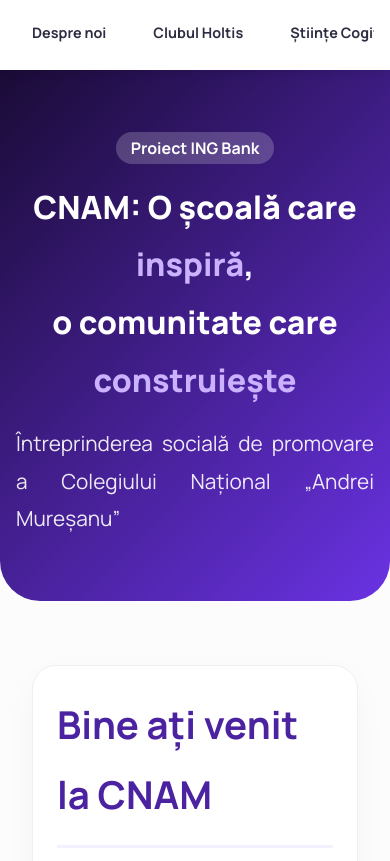
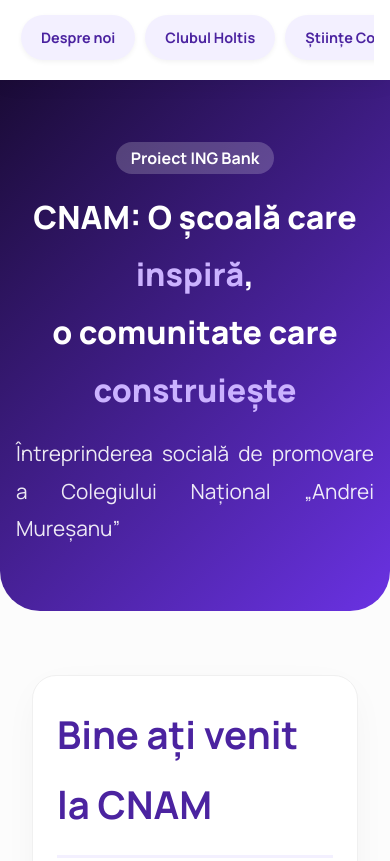
Before and after one commit to paulgiv/proiect-ing1, a website built with Vite: page index.html in a window 390 px wide. Shown: the top 861 px of the page. Built offline with nearby package versions, Linux system fonts and the light colour scheme.

Commit message:
Update style.css

```diff
--- a/src/style.css
+++ b/src/style.css
@@ -2,10 +2,10 @@
 :root {
   --primary-color: #6a32e3;
   --primary-dark: #4b23a0;
-  --secondary-color: #f3f0ff;
+  --secondary-color: #f3f0ff; /* Light Purple */
   --text-color: #2d2d42;
   --bg-color: #fcfcfc;
-  --nav-height: 70px; /* Height of the new top bar */
+  --nav-height: 80px; /* Slightly taller to fit the buttons nicely */
 }
 
 *, *::before, *::after {
@@ -14,13 +14,13 @@
 
 html {
   scroll-behavior: smooth;
-  scroll-padding-top: var(--nav-height); /* Prevents header from covering titles */
+  scroll-padding-top: var(--nav-height);
 }
 
 body {
   font-family: 'Manrope', sans-serif;
   margin: 0;
-  padding-top: var(--nav-height); /* Push content down so nav doesn't cover it */
+  padding-top: var(--nav-height);
   background-color: var(--bg-color);
   color: var(--text-color);
   line-height: 1.8;
@@ -33,9 +33,9 @@ body {
   left: 0;
   width: 100%;
   height: var(--nav-height);
-  background: rgba(255, 255, 255, 0.95); /* Semi-transparent white */
-  backdrop-filter: blur(10px); /* Glass effect */
-  box-shadow: 0 2px 10px rgba(0,0,0,0.1);
+  background: rgba(255, 255, 255, 0.95);
+  backdrop-filter: blur(10px);
+  box-shadow: 0 4px 20px rgba(0,0,0,0.05);
   z-index: 1000;
   display: flex;
   align-items: center;
@@ -45,28 +45,37 @@ body {
 
 .nav-container {
   display: flex;
-  gap: 15px;
-  overflow-x: auto; /* Allows scrolling on very small phones */
+  gap: 10px;
+  overflow-x: auto;
   white-space: nowrap;
-  padding-bottom: 5px; /* Hide scrollbar for cleanliness */
+  padding: 5px 5px 10px 5px; /* Padding for scrollbar space */
+  align-items: center;
 }
 
+/* --- NEW BUTTON STYLE FOR LINKS --- */
 .nav-link {
   text-decoration: none;
-  color: var(--text-color);
   font-weight: 700;
   font-size: 0.9rem;
-  padding: 8px 16px;
-  border-radius: 20px;
+  padding: 10px 20px;
+  border-radius: 50px;
   transition: all 0.3s ease;
+
+  /* DEFAULT STATE: Light Purple Background */
+  background-color: var(--secondary-color);
+  color: var(--primary-dark);
+  box-shadow: 0 2px 5px rgba(0,0,0,0.05);
 }
 
 .nav-link:hover {
-  background-color: var(--secondary-color);
-  color: var(--primary-color);
+  /* HOVER STATE: Real Purple Background */
+  background-color: var(--primary-color);
+  color: white;
+  transform: translateY(-2px);
+  box-shadow: 0 4px 10px rgba(106, 50, 227, 0.3);
 }
 
-/* --- Header (Modified to fit under nav) --- */
+/* --- Header --- */
 header {
   background: linear-gradient(135deg, #1a0b36, var(--primary-color));
   color: white;
@@ -112,8 +121,8 @@ header h1 span {
   box-shadow: 0 4px 15px rgba(0,0,0,0.3);
   z-index: 999;
   transition: all 0.3s ease;
-  opacity: 0; /* Hidden by default */
-  pointer-events: none; /* Not clickable when hidden */
+  opacity: 0;
+  pointer-events: none;
   transform: translateY(20px);
 }
 
@@ -128,7 +137,7 @@ header h1 span {
   transform: translateY(-5px);
 }
 
-/* --- Main Content Styles --- */
+/* --- Main Content --- */
 main {
   max-width: 1300px;
   margin: 0 auto;
@@ -244,7 +253,7 @@ p { margin-bottom: 1.5rem; text-align: justify; }
 }
 .scroll-reveal.visible { opacity: 1; transform: translateY(0); }
 
-/* --- CTA & Footer --- */
+/* --- CTA Button --- */
 .btn-primary {
     background-color: var(--primary-color);
     color: white;
@@ -257,20 +266,28 @@ p { margin-bottom: 1.5rem; text-align: justify; }
 }
 .btn-primary:hover { transform: translateY(-3px); box-shadow: 0 10px 20px rgba(106,50,227,0.2); }
 
+/* --- Footer (Fixed Centering) --- */
 footer {
   background: #2d2d42;
   color: #aaa;
-  padding: 2rem;
-  text-align: center;
+  padding: 2rem 1rem;
+  width: 100%;
   display: flex;
   justify-content: center;
   align-items: center;
+  text-align: center;
 }
-footer p { margin: 0; text-align: center; width: 100%; }
+
+footer p {
+  margin: 0;
+  text-align: center;
+  width: 100%;
+  font-size: 0.9rem;
+}
 
 /* --- Responsive --- */
 @media (max-width: 768px) {
   section { padding: 1.5rem; }
   header h1 { font-size: 2rem; }
-  .nav-container { justify-content: flex-start; } /* Allows scrolling sideways on phone */
+  .nav-container { justify-content: flex-start; }
 }
```
